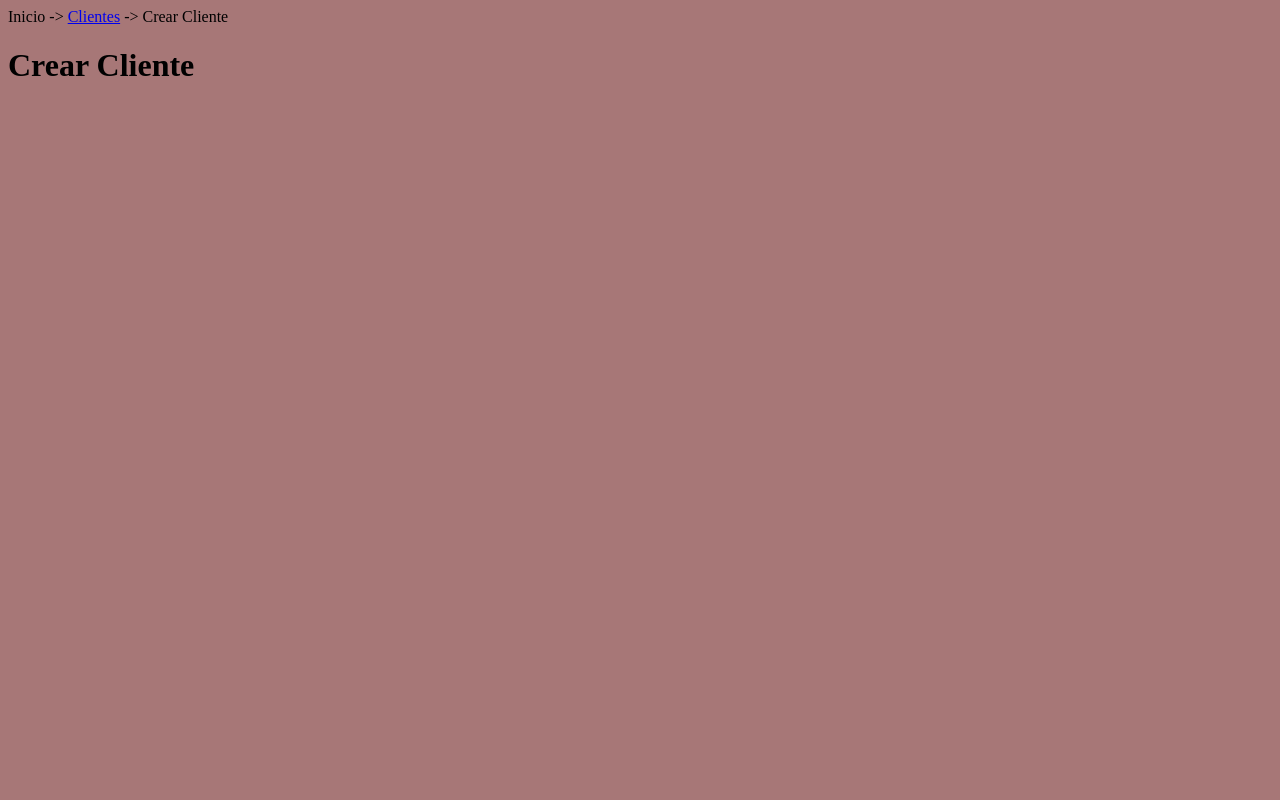
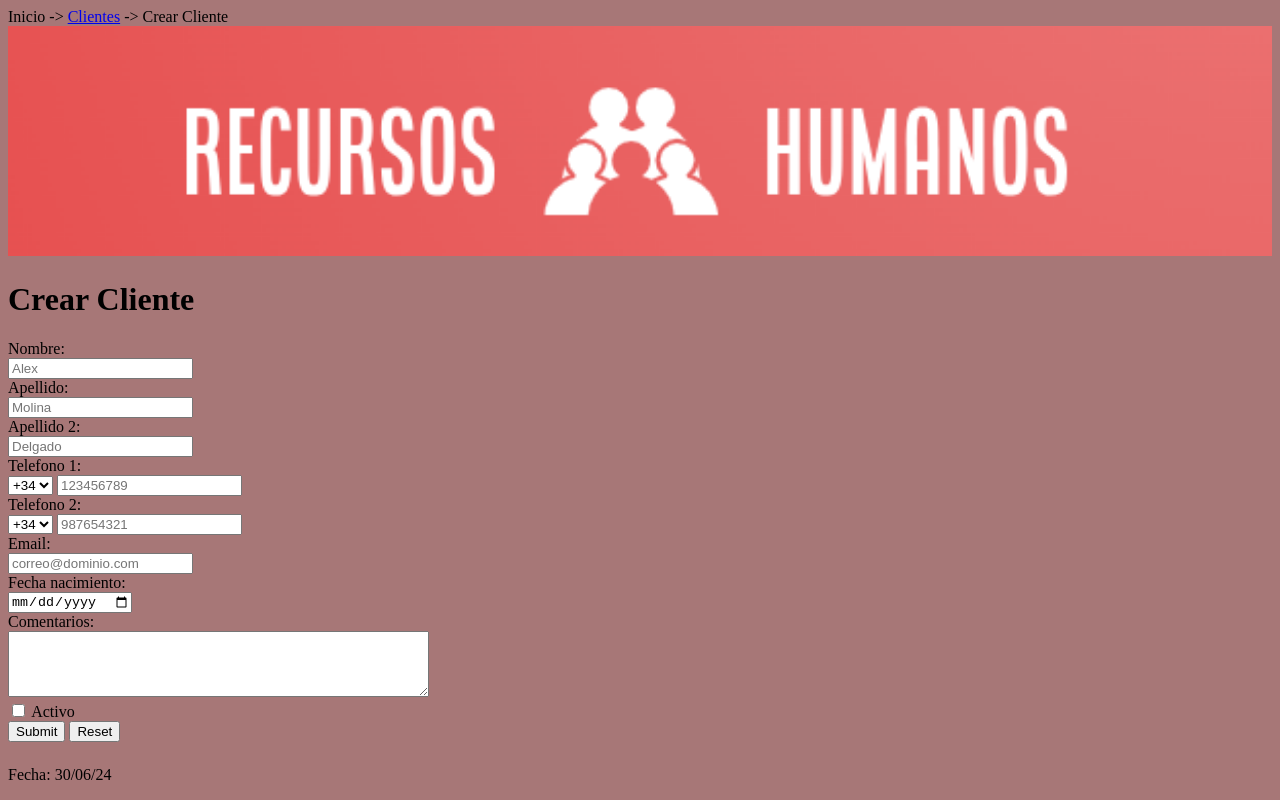
Before and after one commit to Zryderace/disenioInterfaces, a plain HTML site: page practicaHtmlCrud/crearCliente.html in a window 1280 px wide. Drawn offline with Linux system fonts and the light colour scheme.

Commit message:
html crud acabado

```diff
--- a/practicaHtmlCrud/crearCliente.css
+++ b/practicaHtmlCrud/crearCliente.css
@@ -1,3 +1,16 @@
 body{
     background-color: #a77777;
 }
+
+footer {
+    position: absolute;
+    bottom: 0;
+    width: 100%;
+    height: 50px;
+}
+
+.logo{
+    position: relative;
+    top: 0;
+    width: 100%;
+}
--- a/practicaHtmlCrud/crearCliente.html
+++ b/practicaHtmlCrud/crearCliente.html
@@ -11,9 +11,50 @@
         <!--breadcrumbs-->
         <a>Inicio</a> -> <a href="\practicaHtmlCrud\index.html">Clientes</a> -> Crear Cliente
     </div>
+    <img class="logo" src="/practicaHtmlCrud/logo.PNG" alt="">
     <h1>Crear Cliente</h1>
+
+    <form>
+        <label for="fname">Nombre:</label><br>
+        <input type="text" id="fname" name="fname" placeholder="Alex"><br>
+        <label for="lname">Apellido:</label><br>
+        <input type="text" id="lname" name="lname" placeholder="Molina"><br>
+        <label for="fname">Apellido 2:</label><br>
+        <input type="text" id="fname" name="fname" placeholder="Delgado"><br>
+        <label for="lname">Telefono 1:</label><br>
+        <select name="prefijo" id="prefijo1">
+            <option value="34">+34</option>
+            <option value="1">+1</option>
+        </select>
+        <input type="number" min="9" id="lname" name="lname" placeholder="123456789"><br>
+        <label for="fname">Telefono 2:</label><br>
+        <select name="prefijo" id="prefijo1">
+            <option value="34">+34</option>
+            <option value="1">+1</option>
+        </select>
+        <input type="number" min="9" id="fname" name="fname" placeholder="987654321">
+        <br>
+        <label for="lname">Email:</label><br>
+        <input type="email" id="lname" name="lname" placeholder="correo@dominio.com"><br>
+        <label for="fname">Fecha nacimiento:</label><br>
+        <input type="date" id="fname" name="fname"><br>
+        <label for="fname">Comentarios:</label><br>
+        <textarea name="comentarios" id="comentarios" rows="4" cols="50">
+
+        </textarea><br>
+        <input type="checkbox" id="activo" name="activo" value="activo">
+        <label for="vehicle1">Activo</label><br>
+        <input type="submit" value="Submit">
+        <input type="reset" value="Reset">
 
 
 
+    </form>
+
+    <footer>
+        <p>Fecha: 30/06/24</p>
+    </footer>
+
 </body>
+
 </html>
--- a/practicaHtmlCrud/index.css
+++ b/practicaHtmlCrud/index.css
@@ -33,3 +33,16 @@
     width: 100%;
     height: 100%;
 }
+
+footer {
+    position: absolute;
+    bottom: 0;
+    width: 100%;
+    height: 50px;
+  }
+
+  .logo{
+    position: relative;
+    top: 0;
+    width: 100%;
+  }
```
Also changed, not shown: practicaHtmlCrud/index.html (+7 -3 lines), practicaHtmlCrud/logo.PNG (added).
